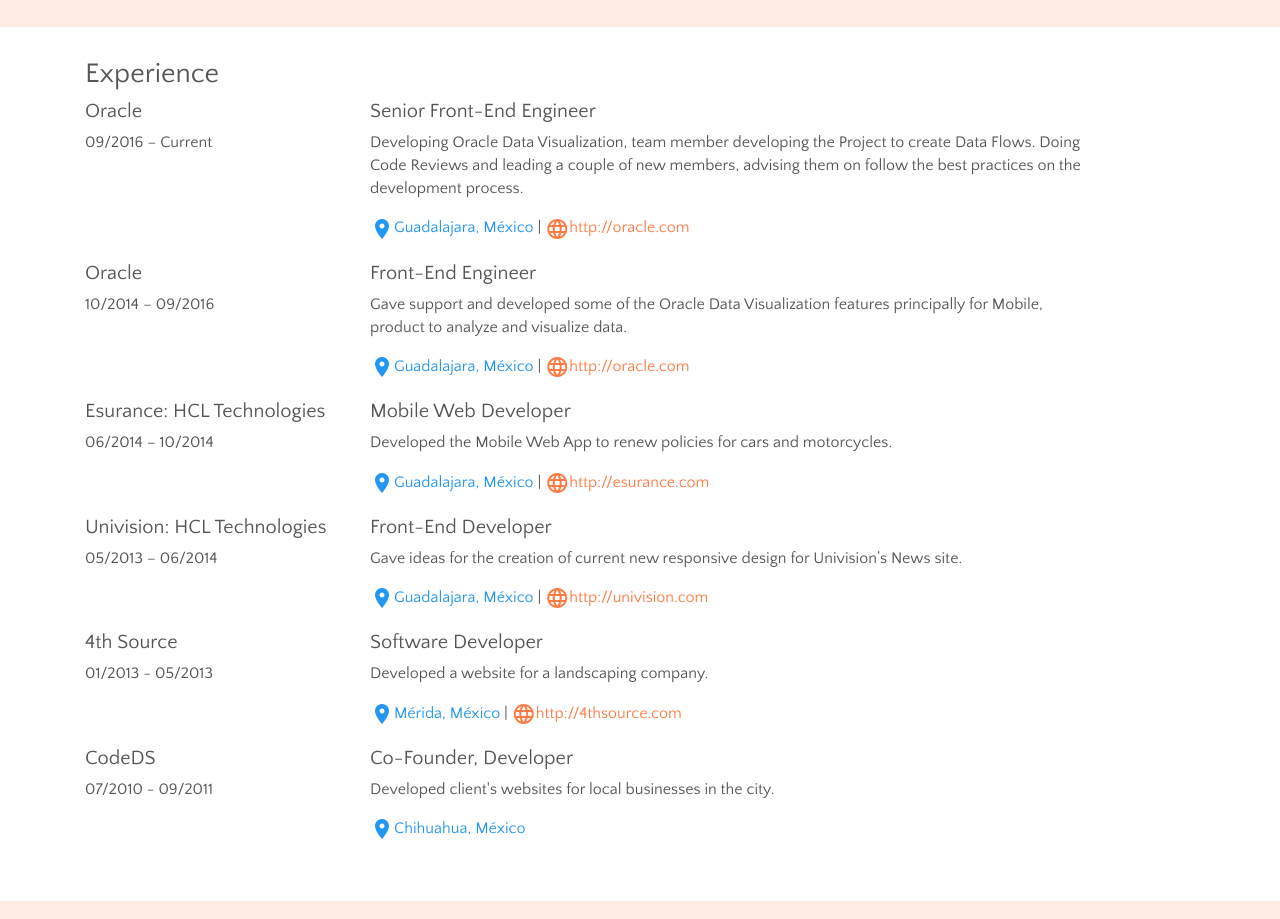
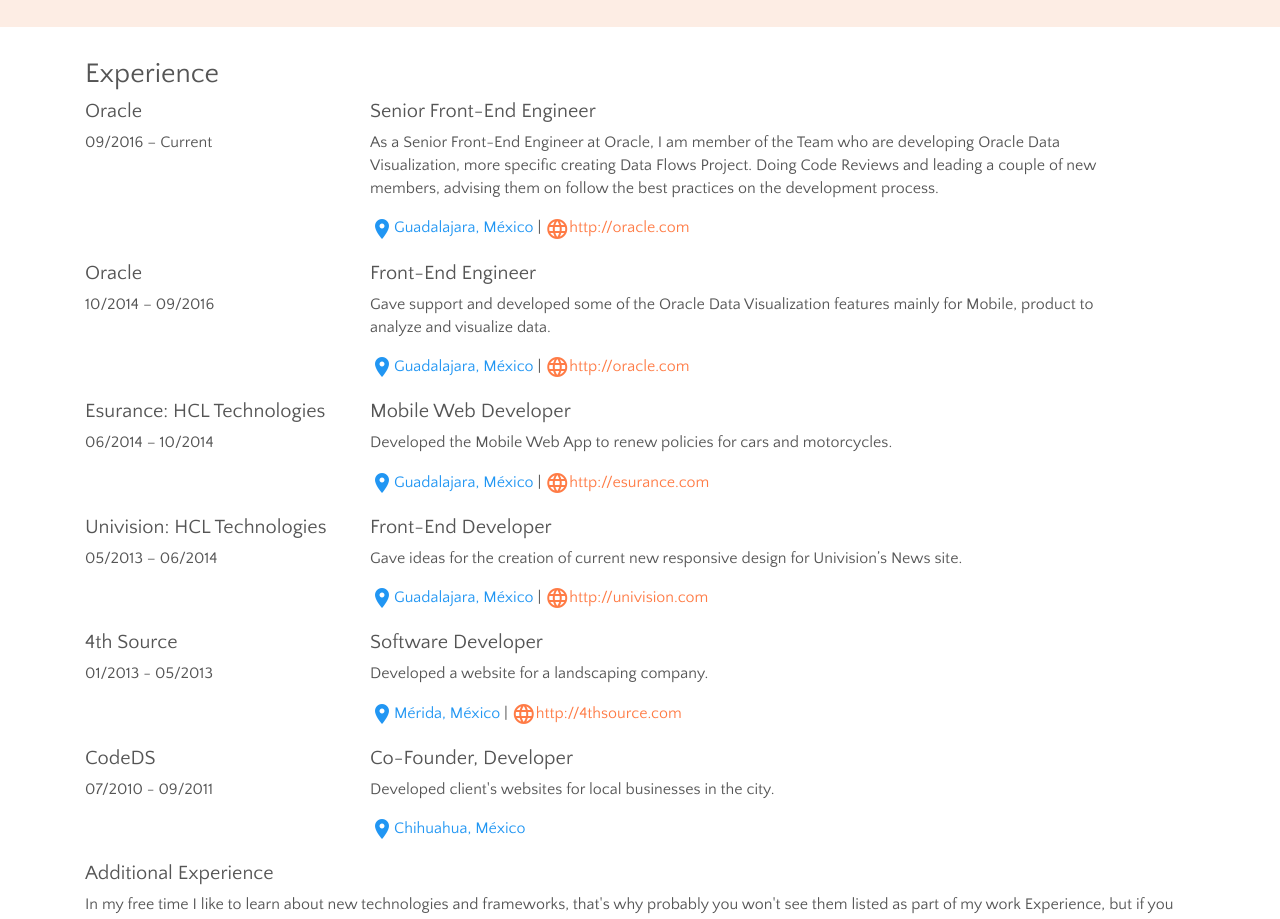
Before and after one commit to adancarrasco/adancarrasco_com, a React app: page / in a window 1280 px wide. Shown: the part 880-1799 px from the top of the page. Built offline with nearby package versions, Linux system fonts and the light colour scheme; a web font is replaced by a local one.

Commit message:
Update experience and add description about personal projects' experience.

```diff
--- a/src/App.js
+++ b/src/App.js
@@ -13,7 +13,7 @@
 
 class App extends Component {
   state = {
-    experienceItems: experienceData.experience,
+    experienceItems: experienceData,
     skillsItems: skillsData.skills,
     projectsItems: projectsData.projects,
   };
--- a/src/components/Experience.js
+++ b/src/components/Experience.js
@@ -19,12 +19,15 @@
       );
     }
   }
+
   render() {
+    const {experience} = this.props.experience;
+    const {additionalExperience} = this.props.experience;
     return (
       <div className="experience">
         <div className="container">
           <h3>Experience</h3>
-          {this.props.experience.map(experienceItem => (
+          {experience.map(experienceItem => (
             <div className="exp-wrapper" key={experienceItem.period}>
               <div className="exp-item row">
                 <div className="exp-date-range col-sm-3">
@@ -43,6 +46,8 @@
               </div>
             </div>
           ))}
+          <h5>{additionalExperience.title}</h5>
+          <p>{additionalExperience.text}</p>
         </div>
       </div>
     );
--- a/src/data/experience.json
+++ b/src/data/experience.json
@@ -1,4 +1,9 @@
 {
+  "additionalExperience": {
+    "title": "Additional Experience",
+    "text":
+      "In my free time I like to learn about new technologies and frameworks, that's why probably you won't see them listed as part of my work Experience, but if you are interested in my experience on those Technologies and Frameworks you can visit My Projects section and expand each of those to learn more about what I do in my free time."
+  },
   "experience": [
     {
       "company": "Oracle",
@@ -7,7 +12,7 @@
       "website": "http://oracle.com",
       "jobTitle": "Senior Front-End Engineer",
       "description":
-        "Developing Oracle Data Visualization, team member developing the Project to create Data Flows. Doing Code Reviews and leading a couple of new members, advising them on follow the best practices on the development process."
+        "As a Senior Front-End Engineer at Oracle, I am member of the Team who are developing Oracle Data Visualization, more specific creating Data Flows Project. Doing Code Reviews and leading a couple of new members, advising them on follow the best practices on the development process."
     },
     {
       "company": "Oracle",
@@ -16,7 +21,7 @@
       "website": "http://oracle.com",
       "jobTitle": "Front-End Engineer",
       "description":
-        "Gave support and developed some of the Oracle Data Visualization features principally for Mobile, product to analyze and visualize data."
+        "Gave support and developed some of the Oracle Data Visualization features mainly for Mobile, product to analyze and visualize data."
     },
     {
       "company": "Esurance: HCL Technologies",
```
